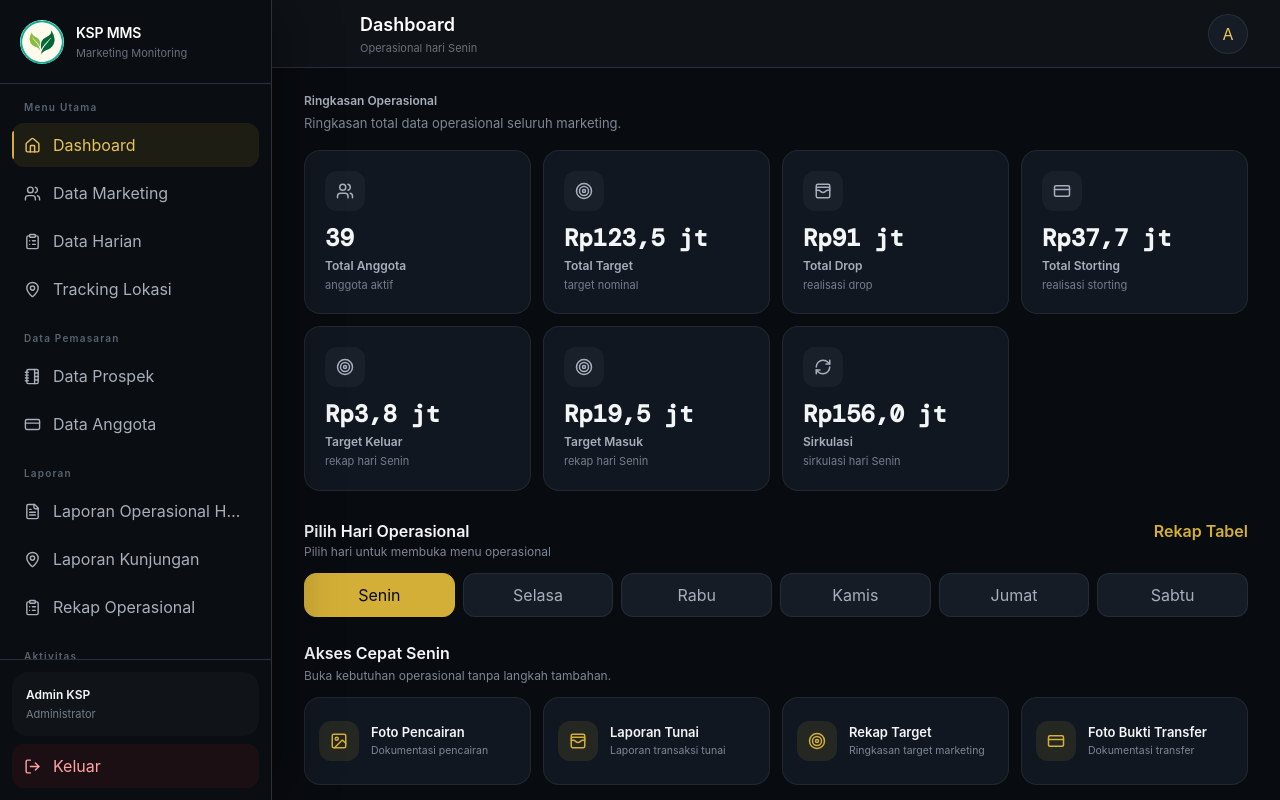
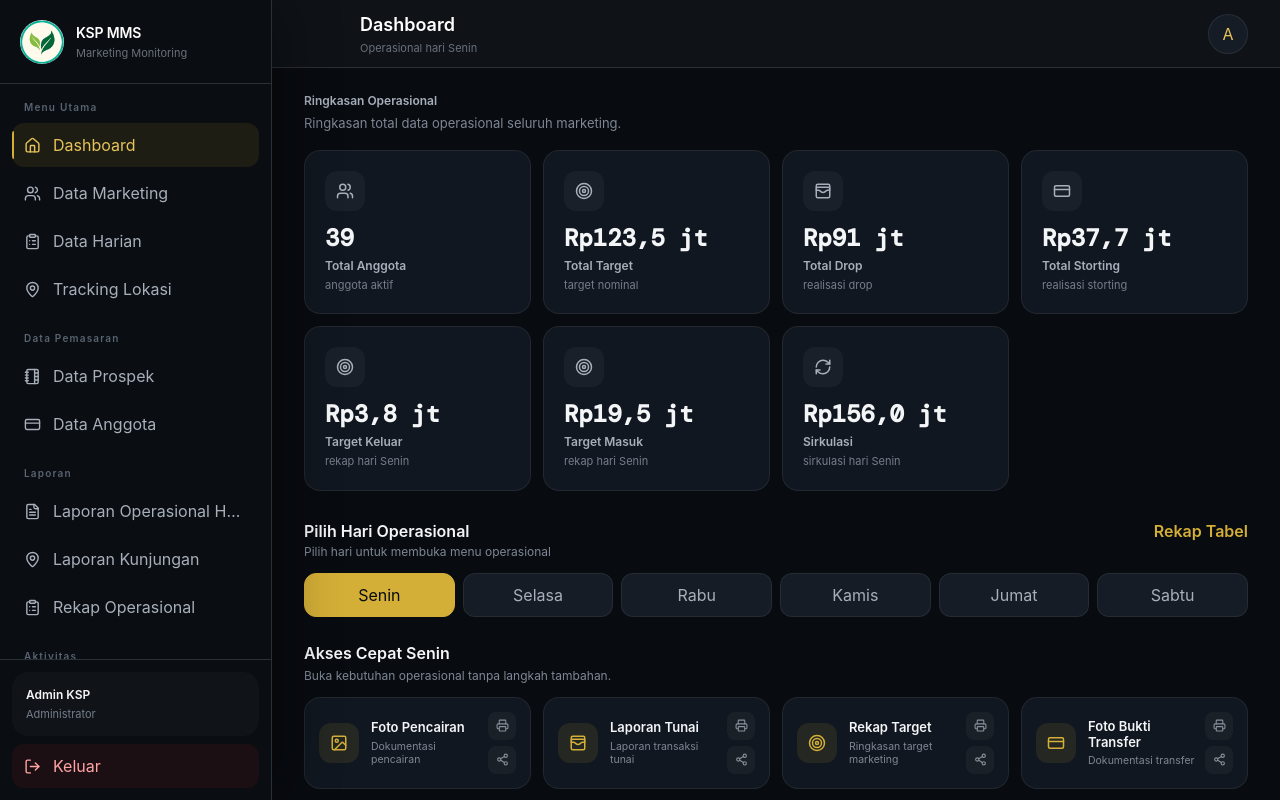
Before and after one commit to zri12/UI-MMS-GROUP-WEB-ADMIN, a React (Vite) app: page / in a window 1280 px wide. Both pictures are taken after typing "Sample", "Sample123" into the empty fields and a click on the button "Masuk". Built offline with nearby package versions, Linux system fonts and the light colour scheme.

Commit message:
feat: add print and share to WA features

```diff
--- a/src/pages/AdminApplication.tsx
+++ b/src/pages/AdminApplication.tsx
@@ -34,7 +34,7 @@ import {
   Home, Image as ImageIcon, Info, Lock, LogOut, MapPin,
   Navigation, Pencil, Phone, Plus, RefreshCw, Route,
   Search, ShieldCheck, SlidersHorizontal, Target, UserRound, Users, UserX,
-  WalletCards, X, Hash, Building2, CreditCard,
+  WalletCards, X, Hash, Building2, CreditCard, Printer, Share2,
 } from "lucide-react";
 
 // ── Types ─────────────────────────────────────────────────────────────────────
@@ -575,14 +575,20 @@ function DashboardPage({ day, setDay, navigate }: { day: string; setDay: (d:stri
         </div>
         <div className="grid grid-cols-2 gap-2.5 sm:gap-3 lg:grid-cols-4">
           {dailyShortcuts.map(({label,hint,icon:Icon,to})=>(
-            <button key={label} onClick={()=>navigate(to)}
-              className="group flex min-h-[88px] w-full min-w-0 max-w-full items-center gap-3 overflow-hidden rounded-[16px] border border-white/[0.07] bg-[#111720] p-3 text-left transition hover:bg-[#1A222D] active:scale-[.985] sm:p-3.5">
+            <div key={label} onClick={()=>navigate(to)}
+              className="group flex min-h-[88px] w-full min-w-0 max-w-full items-center justify-between gap-2 overflow-hidden rounded-[16px] border border-white/[0.07] bg-[#111720] p-3 text-left cursor-pointer transition hover:bg-[#1A222D] active:scale-[.985] sm:p-3.5">
+              <div className="flex items-center gap-3 min-w-0">
                 <span className="grid size-9 shrink-0 place-items-center rounded-[12px] bg-[#D4AF37]/[0.1] text-[#D4AF37] sm:size-10"><Icon size={18}/></span>
                 <span className="min-w-0">
                   <span className="block text-[13px] font-semibold leading-tight text-[#F3F5F7]">{label}</span>
                   <span className="mt-1 block text-[10.5px] leading-tight text-[#7E8794]">{hint}</span>
                 </span>
-            </button>
+              </div>
+              <div className="flex flex-col gap-1.5 shrink-0 opacity-80 group-hover:opacity-100 transition-opacity">
+                 <button onClick={(e) => { e.stopPropagation(); window.print(); }} className="grid size-7 place-items-center rounded-lg bg-white/5 text-[#A7AFBA] hover:bg-white/15 hover:text-white transition" title="Cetak"><Printer size={13}/></button>
+                 <button onClick={(e) => { e.stopPropagation(); window.open(`https://wa.me/?text=Akses ${label}`, '_blank'); }} className="grid size-7 place-items-center rounded-lg bg-white/5 text-[#A7AFBA] hover:bg-[#25D366]/20 hover:text-[#25D366] transition" title="Share WA"><Share2 size={13}/></button>
+              </div>
+            </div>
           ))}
         </div>
       </div>
@@ -786,10 +792,17 @@ function RekapMiniTable() {
     <div className="grid gap-3 md:grid-cols-2 xl:grid-cols-5">
       {MARKETERS.slice(0,5).map(m => {
         const pct=75;
-        return <DCard key={m.code} cls="p-4">
-          <div className="flex items-center justify-between gap-3">
+        const textShare = encodeURIComponent(`Rekap Target Harian\nMarketing: ${m.name} (${m.code})\nTarget: ${fmtJt(m.target*1_000_000)}\nDrop: ${fmtJt(m.drop*1_000_000)}\nStorting: ${fmtJt(m.storting*1_000_000)}`);
+        return <DCard key={m.code} cls="p-4 relative group">
+          <div className="flex items-start justify-between gap-3">
             <div><p className="text-[14px] font-extrabold text-[#F8FAFC]">{m.name}</p><p className="text-[11px] font-bold text-[#D4AF37]">{m.code}</p></div>
+            <div className="flex items-center gap-2">
+              <div className="flex items-center gap-1 opacity-80 group-hover:opacity-100 transition-opacity">
+                 <button onClick={() => window.print()} className="grid size-6 place-items-center rounded bg-white/5 text-[#A7AFBA] hover:bg-white/15 hover:text-white transition" title="Cetak"><Printer size={12}/></button>
+                 <button onClick={() => window.open(`https://wa.me/?text=${textShare}`, '_blank')} className="grid size-6 place-items-center rounded bg-white/5 text-[#A7AFBA] hover:bg-[#25D366]/20 hover:text-[#25D366] transition" title="Share WA"><Share2 size={12}/></button>
+              </div>
               <span className="text-[12px] font-extrabold text-emerald-400">{pct}%</span>
+            </div>
           </div>
           <div className="mt-3 h-1.5 overflow-hidden rounded-full bg-white/10"><div className="h-full rounded-full bg-[#D4AF37]" style={{width:`${pct}%`}}/></div>
           <div className="mt-3 grid grid-cols-2 gap-2 text-[11px]">
```
Lines whose indentation alone changed are shown as unchanged.
